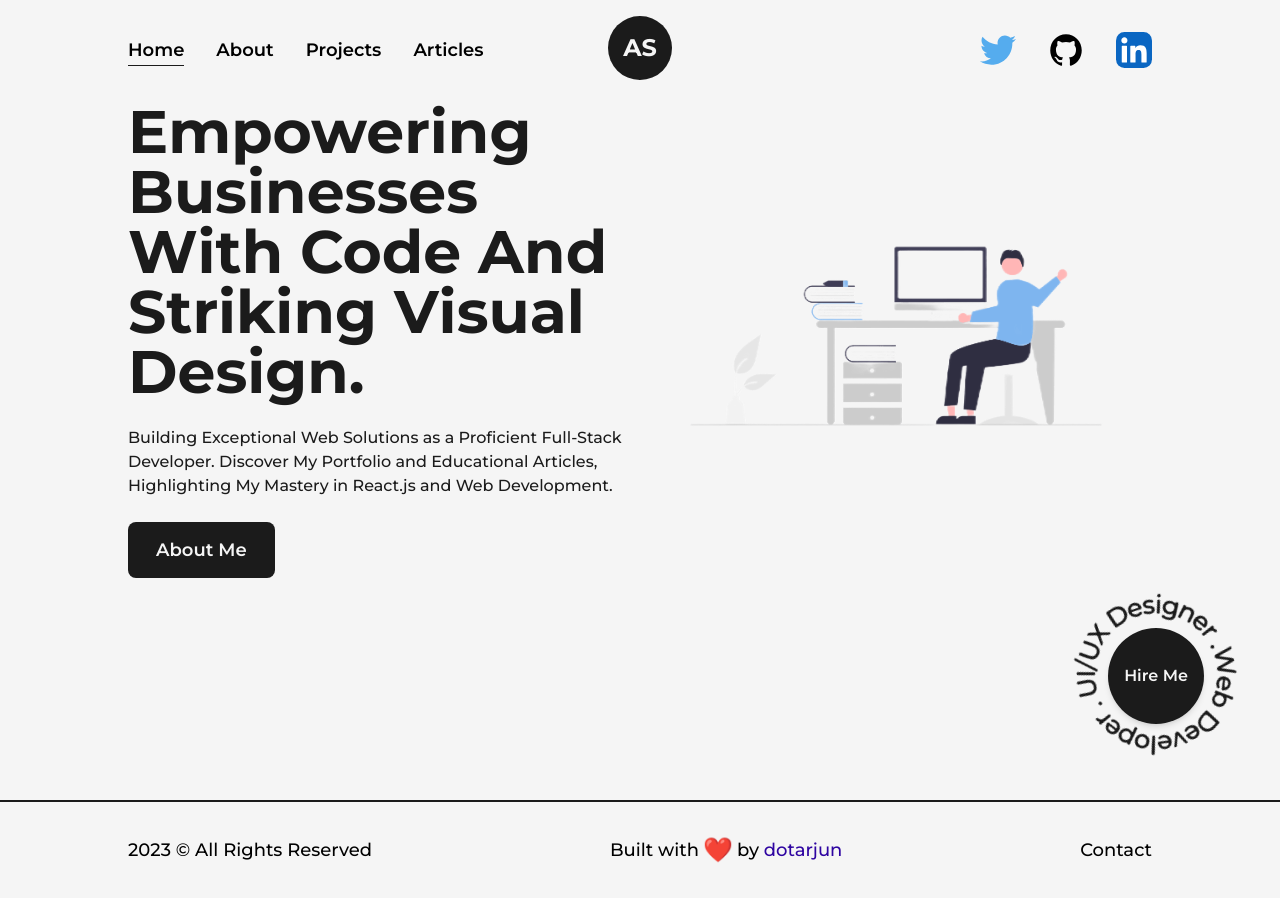
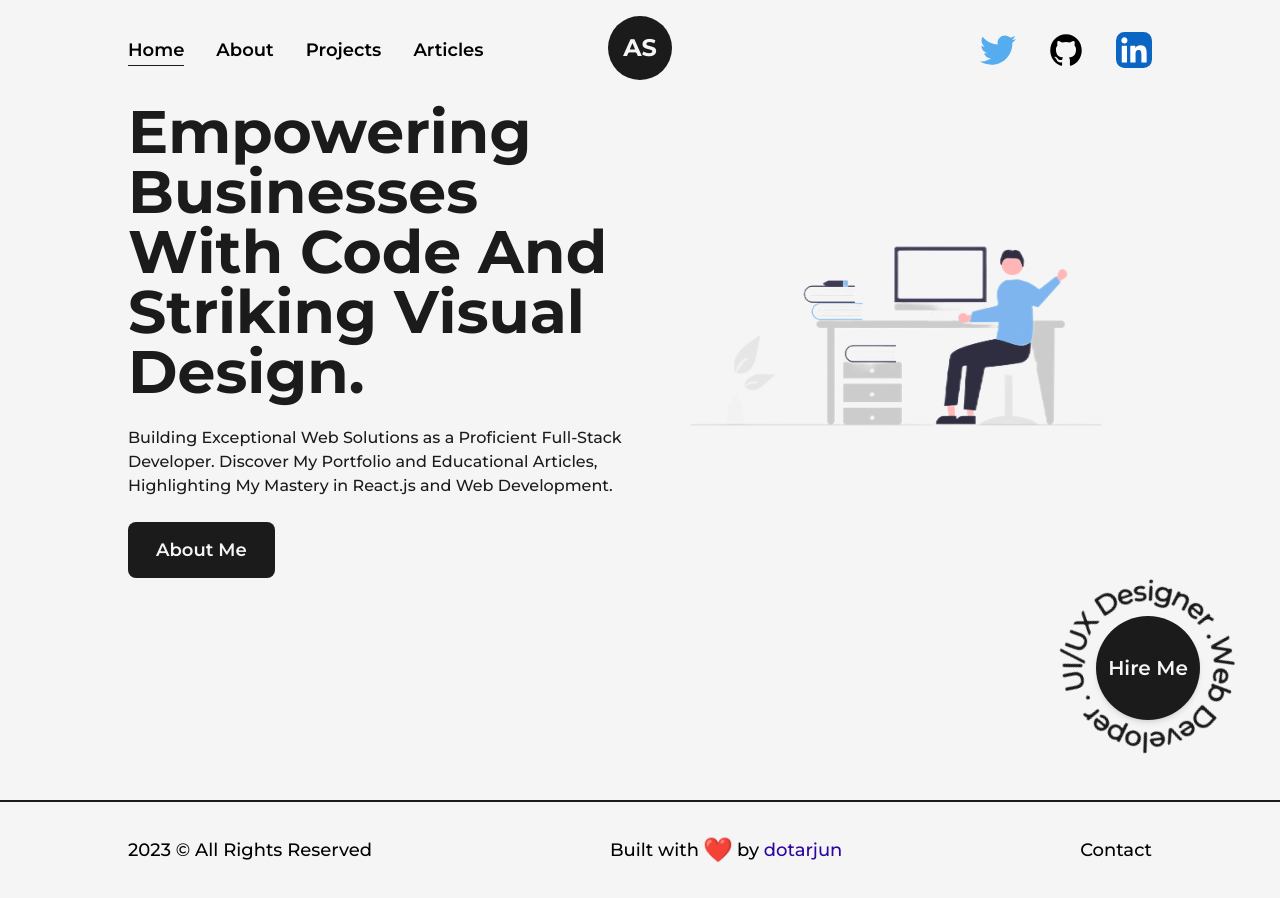
Before and after one commit to dotarjun/Portfolio, a Next.js app: page / in a window 1280 px wide. Built offline with nearby package versions, Linux system fonts and the light colour scheme.

Commit message:
🎨 style(HireMe.js): increase size of Hire Me button to 6.5rem and add text wrap to center text. Also add hover effect to scale and change font size to xl.

```diff
--- a/src/components/HireMe.js
+++ b/src/components/HireMe.js
@@ -8,7 +8,7 @@ const HireMe = () => {
   return (
     <div className="fixed right-5 bottom-5 flex items-center justify-center overflow-hidden">
       <motion.div
-        className=" w-52 h-auto flex items-center justify-center relative"
+        className=" w-56 h-auto flex items-center justify-center relative"
         initial={{ opacity: 0, scale: 0.5 }}
         animate={{ opacity: 1, scale: 1 }}
         transition={{ duration: 0.5 }}
@@ -20,9 +20,9 @@ const HireMe = () => {
           absolute left-1/2 top-1/2
           -translate-x-1/2 -translate-y-1/2 bg-dark text-light
           shadow-md border-solid
-           w-24 h-24 rounded-full font-semibold
+           w-[6.5rem] h-[6.5rem] rounded-full font-semibold
           hover:bg-light hover:text-dark
-          hover:scale-110
+          hover:scale-110 text-xl flex-wrap text-center
           "
         >
           Hire Me
```
